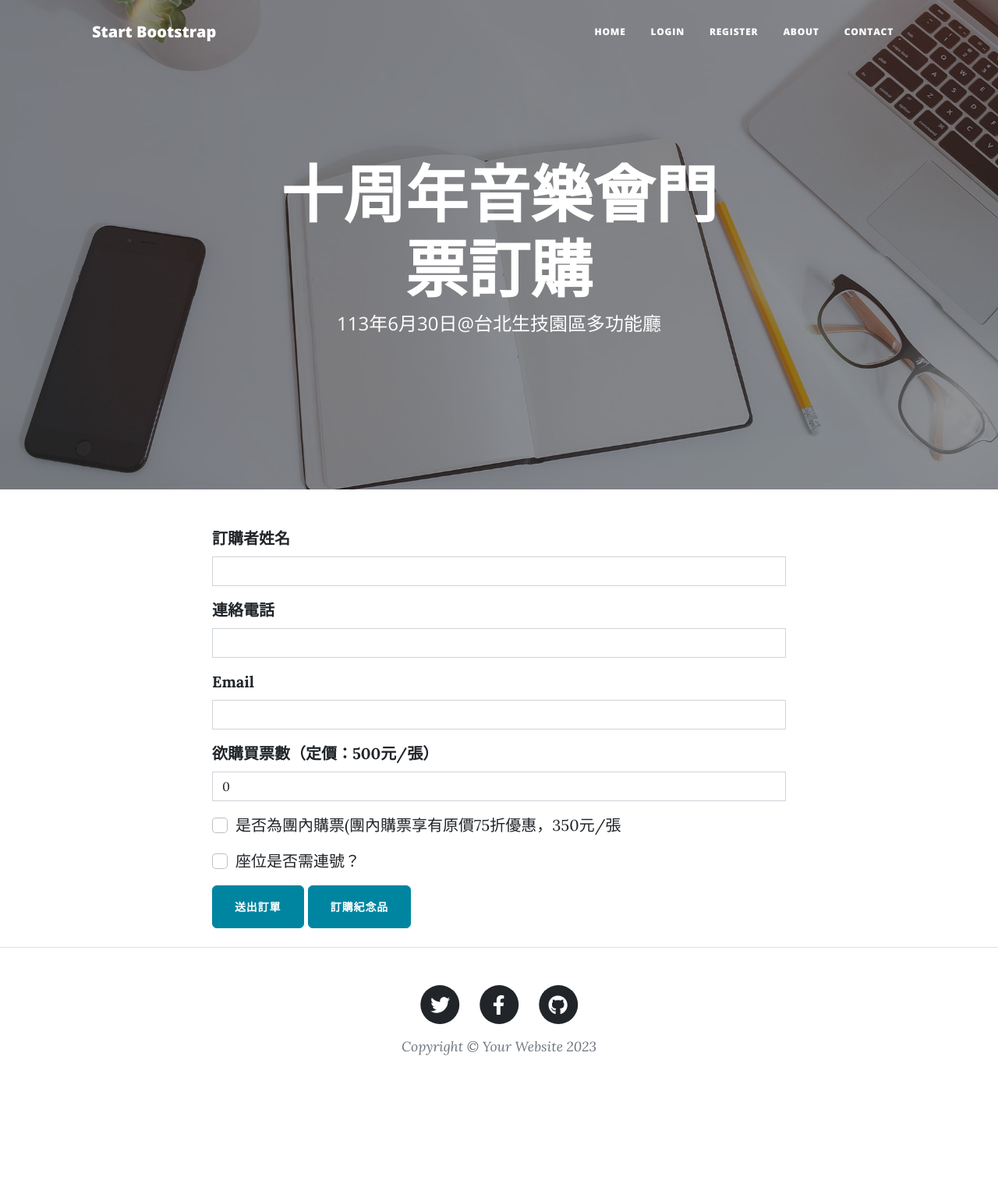
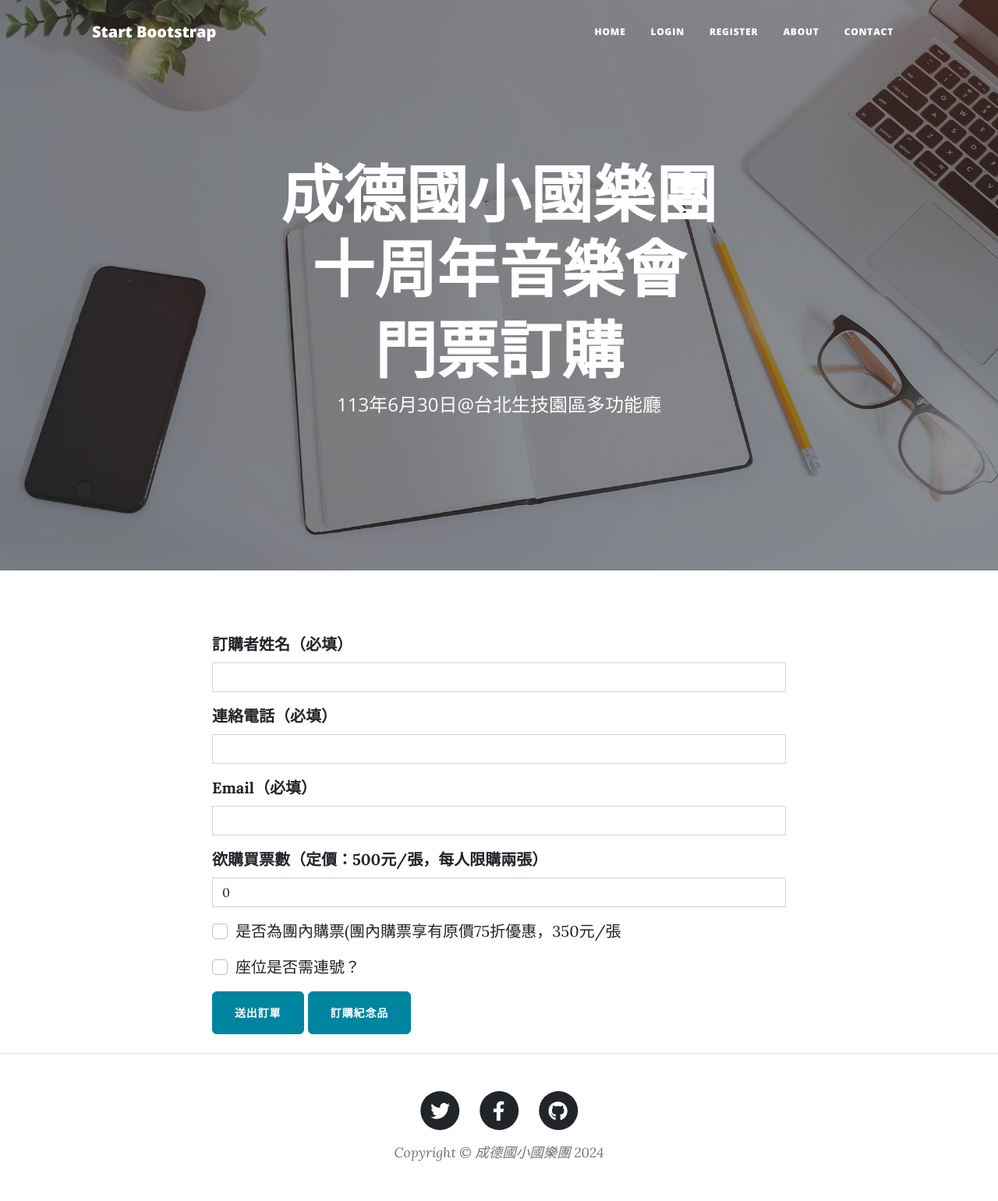
Before and after one commit to oohlearn/concert, a Flask app: page /new-order in a window 1280 px wide. Shown: the whole page at 78% size. Before the commit the page ends 1354 px from the top, so only its background shows below. Run offline with Flask 3, Linux system fonts and the light colour scheme; some libraries are stand-ins or nearby versions.

Commit message:
update html

```diff
--- a/forms.py
+++ b/forms.py
@@ -6,10 +6,11 @@ from flask_ckeditor import CKEditorField
 
 # WTForm for creating a blog post
 class TicketForm(FlaskForm):
-    name = StringField("訂購者姓名", validators=[DataRequired()])
-    phone = StringField("連絡電話", validators=[DataRequired()])
-    email = StringField("Email", validators=[DataRequired()])
-    ticket = IntegerField("欲購買票數（定價：500元/張）", default=0)
+    name = StringField("訂購者姓名（必填）", validators=[DataRequired()])
+    phone = StringField("連絡電話（必填）", validators=[DataRequired()])
+    email = StringField("Email（必填）", validators=[DataRequired()])
+    ticket = IntegerField("欲購買票數（定價：500元/張，每人限購兩張）",
+                          default=0, validators=[NumberRange(min=0, max=2)])
     school = BooleanField("是否為團內購票(團內購票享有原價75折優惠，350元/張")
     sit_together = BooleanField("座位是否需連號？")
     submit = SubmitField("送出訂單")
@@ -17,22 +18,22 @@ class TicketForm(FlaskForm):
 
 
 class ShoppingForm(FlaskForm):
-    bag = IntegerField("帆布包（定價：300元/個）", default=0)
-    folder = IntegerField("譜夾（定價：130元/個）", default=0)
-    cloth_a_s = IntegerField("團T：大人 - S號（身高155公分）", default=0)
-    cloth_a_m = IntegerField("團T：大人 - M號（身高160公分）", default=0)
-    cloth_a_l = IntegerField("團T：大人 - L號（身高165公分）", default=0)
-    cloth_a_xl = IntegerField("團T：大人 - XL號（身高170公分）", default=0)
-    cloth_a_xxl = IntegerField("團T：大人 - XXL號（身高175公分）", default=0)
-    cloth_a_3xl = IntegerField("團T：大人 - 3XL號（身高180公分）", default=0)
-    cloth_a_4xl = IntegerField("團T：大人 - 4XL號（身高185公分）", default=0)
-    cloth_c_s = IntegerField("團T：小孩 - s號（身高90公分）", default=0)
-    cloth_c_m = IntegerField("團T：小孩 - m號（身高100公分）", default=0)
-    cloth_c_l = IntegerField("團T：小孩 - l號（身高110公分）", default=0)
-    cloth_c_xl = IntegerField("團T：小孩 - xl號（身高120公分）", default=0)
-    cloth_c_xxl = IntegerField("團T：小孩 - xxl號（身高130公分）", default=0)
-    cloth_c_3xl = IntegerField("團T：小孩 - 3xl號（身高140公分）", default=0)
-    cloth_c_4xl = IntegerField("團T：小孩 - 4xl號（身高150公分）", default=0)
+    bag = IntegerField("帆布包（定價：300元/個）", default=0, validators=[NumberRange(min=0)])
+    folder = IntegerField("譜夾（定價：130元/個）", default=0, validators=[NumberRange(min=0)])
+    cloth_a_s = IntegerField("團T：大人 - S號（身高155公分）", default=0, validators=[NumberRange(min=0)])
+    cloth_a_m = IntegerField("團T：大人 - M號（身高160公分）", default=0, validators=[NumberRange(min=0)])
+    cloth_a_l = IntegerField("團T：大人 - L號（身高165公分）", default=0, validators=[NumberRange(min=0)])
+    cloth_a_xl = IntegerField("團T：大人 - XL號（身高170公分）", default=0, validators=[NumberRange(min=0)])
+    cloth_a_xxl = IntegerField("團T：大人 - XXL號（身高175公分）", default=0, validators=[NumberRange(min=0)])
+    cloth_a_3xl = IntegerField("團T：大人 - 3XL號（身高180公分）", default=0, validators=[NumberRange(min=0)])
+    cloth_a_4xl = IntegerField("團T：大人 - 4XL號（身高185公分）", default=0, validators=[NumberRange(min=0)])
+    cloth_c_s = IntegerField("團T：小孩 - s號（身高90公分）", default=0, validators=[NumberRange(min=0)])
+    cloth_c_m = IntegerField("團T：小孩 - m號（身高100公分）", default=0, validators=[NumberRange(min=0)])
+    cloth_c_l = IntegerField("團T：小孩 - l號（身高110公分）", default=0, validators=[NumberRange(min=0)])
+    cloth_c_xl = IntegerField("團T：小孩 - xl號（身高120公分）", default=0, validators=[NumberRange(min=0)])
+    cloth_c_xxl = IntegerField("團T：小孩 - xxl號（身高130公分）", default=0, validators=[NumberRange(min=0)])
+    cloth_c_3xl = IntegerField("團T：小孩 - 3xl號（身高140公分）", default=0, validators=[NumberRange(min=0)])
+    cloth_c_4xl = IntegerField("團T：小孩 - 4xl號（身高150公分）", default=0, validators=[NumberRange(min=0)])
 
 
     submit = SubmitField("送出訂單")
--- a/main.py
+++ b/main.py
@@ -199,6 +199,8 @@ def admin_only(func):
 def add_new_post():
     form = TicketForm()
     if form.validate_on_submit():
+        if form.ticket.data > 2:
+            flash("門票一人限購兩張")
         if form.school.data:
             cost = form.ticket.data * 350
         else:
@@ -304,7 +306,7 @@ def check_order():
     if form.validate_on_submit():
         db.session.add(new_order)
         db.session.commit()
-        flash("Successfully logout")
+        flash("恭喜您，下單成功，若有訂單問題，請聯絡小佳老師")
         session.pop('ticket_form_data', None)
         session.pop('shopping_form_data', None)
         return redirect(url_for("home"))
@@ -355,4 +357,4 @@ def contact():
 
 
 if __name__ == "__main__":
-    app.run(debug=False, port=5002)
+    app.run(debug=True, port=5002)
--- a/templates/footer.html
+++ b/templates/footer.html
@@ -29,7 +29,7 @@
                               </a>
                           </li>
                       </ul>
-                      <div class="small text-center text-muted fst-italic">Copyright &copy; Your Website 2023</div>
+                      <div class="small text-center text-muted fst-italic">Copyright &copy; 成德國小國樂團 2024</div>
                   </div>
               </div>
           </div>
--- a/templates/ticket.html
+++ b/templates/ticket.html
@@ -13,7 +13,8 @@
           {% if is_edit: %}
           <h1>Edit Post</h1>
           {% else: %}
-          <h1>十周年音樂會門票訂購</h1>
+          <h1>成德國小國樂團十周年音樂會</h1>
+          <h1>門票訂購</h1>
           {% endif %}
           <span class="subheading">113年6月30日@台北生技園區多功能廳</span>
         </div>
@@ -26,6 +27,10 @@
   <div class="container">
     <div class="row">
       <div class="col-lg-8 col-md-10 mx-auto">
+        {% with messages = get_flashed_messages() %} {% if messages %} {%for
+        message in messages %}
+        <p class="flash">{{ message }}</p>
+        <p>{% endfor %} {%endif%} {%endwith%}</p>
         {{ ckeditor.load() }} {{ ckeditor.config(name='body') }} {{
         render_form(form, novalidate=True, button_map={"submit": "primary"}) }}
       </div>
```
Also changed, not shown: templates/index.html (+11 -12 lines).
